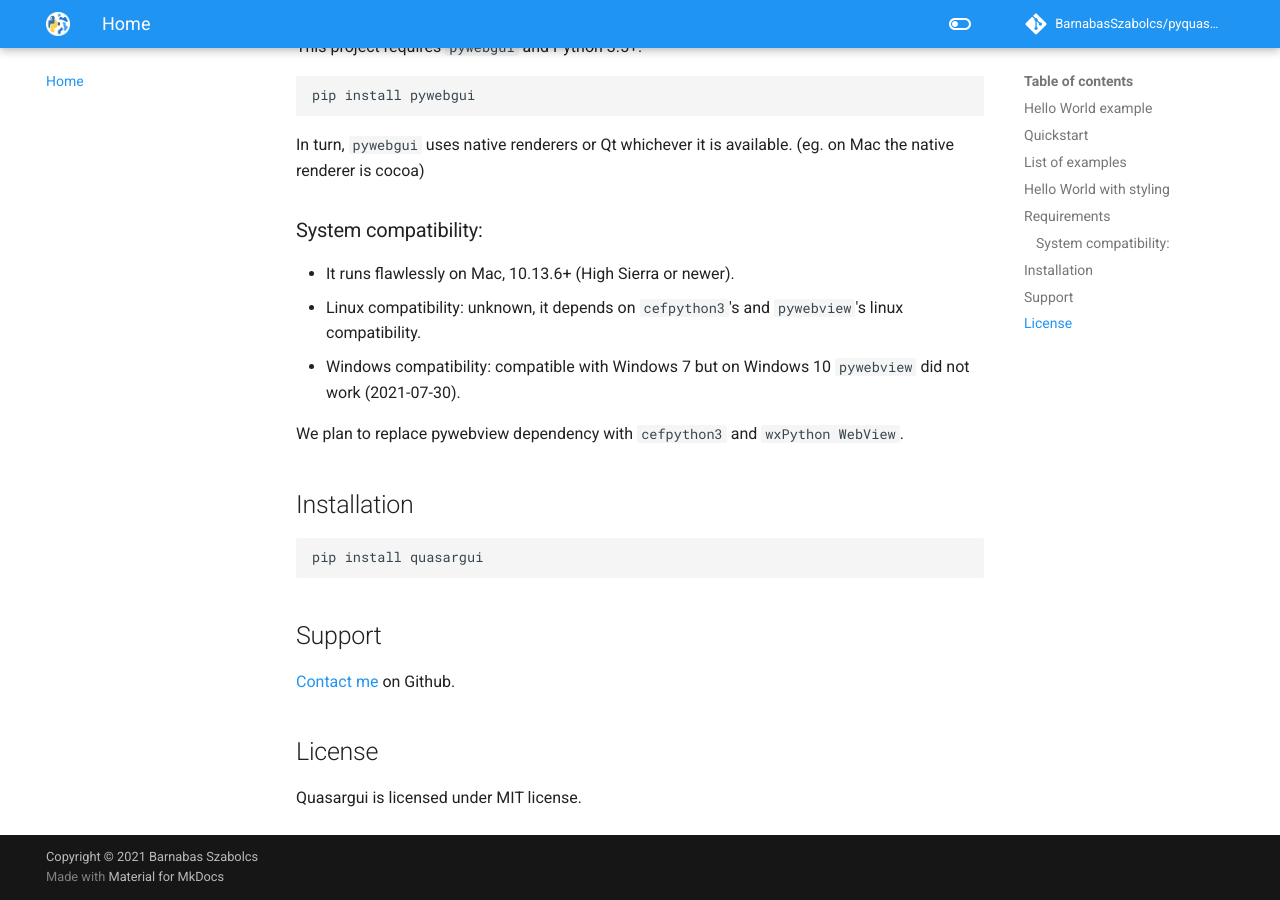
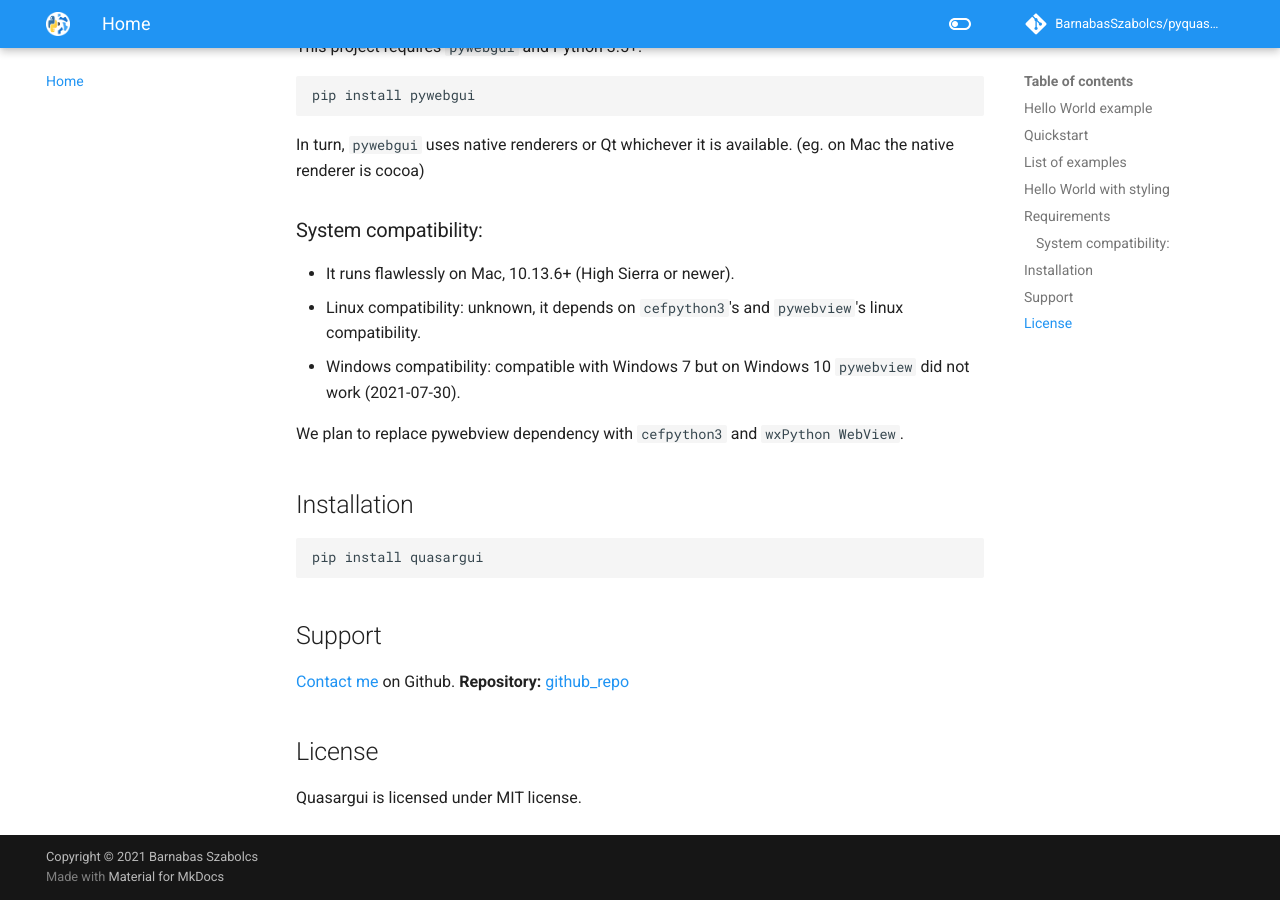
Before and after one commit to BarnabasSzabolcs/pyquasargui, an MkDocs documentation site: the page built from docs/index.md, in a window 1280 px wide and 900 px high, scrolled down 2795 px. Built offline with MkDocs 1.6.1 and Material for MkDocs 9.7.7, drawn with Linux system fonts in a browser that asks for light colours; a script that is not in the unit is left out; comment, search, counter and statistics services are not loaded.

Commit message:
improve(doc): adds link to repo

```diff
--- a/docs/index.md
+++ b/docs/index.md
@@ -105,6 +105,7 @@
 ## Support
 
 [Contact me][github_me] on Github.
+**Repository:** [github_repo]
 
 ## License
 
@@ -112,3 +113,4 @@
 
 [github_examples]: https://github.com/BarnabasSzabolcs/pyquasargui/tree/develop/examples
 [github_me]: https://github.com/BarnabasSzabolcs/
+[github_repo]: https://github.com/BarnabasSzabolcs/pyquasargui/
```
